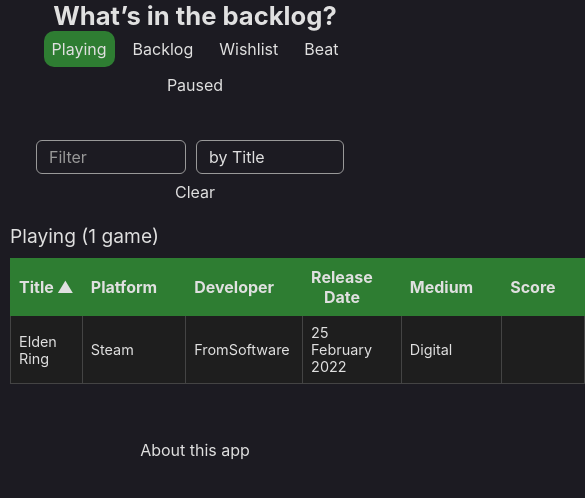
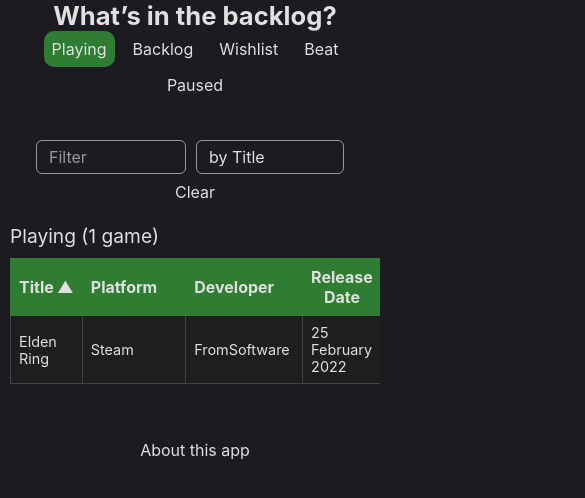
Before and after one commit to alexgibson/games, a React (Vite) app: page / in a window 390 px wide. Shown: the top 498 px of the page, 585 px wide, since content can reach past the window. Built offline with nearby package versions, Linux system fonts and the light colour scheme.

Commit message:
Scroll table overflow on small screens, remove sticky header

```diff
--- a/src/css/styles.css
+++ b/src/css/styles.css
@@ -167,6 +167,10 @@
 
 /** <table> **/
 
+.table-wrapper {
+  overflow-x: auto;
+}
+
 table {
   background-color: var(--color-table-background);
   border-collapse: collapse;
@@ -174,7 +178,6 @@
   font-size: var(--font-size-table);
   margin: var(--margin-md) auto 0;
   width: 100%;
-  z-index: 1;
 }
 
 table caption {
@@ -182,14 +185,6 @@
   font-size: var(--font-size-sub-heading);
   margin: var(--margin-sm) 0;
   text-align: left;
-}
-
-@media (prefers-reduced-motion: no-preference) {
-  thead {
-    position: sticky;
-    top: 0;
-    z-index: 2;
-  }
 }
 
 thead th {
--- a/src/js/components/Table.tsx
+++ b/src/js/components/Table.tsx
@@ -12,7 +12,7 @@
   const order = gamesCtx.sortAscending ? "ascending" : "descending";
 
   return (
-    <>
+    <div className="table-wrapper">
       <table id={`${gamesCtx.activeTabButton}-Table`} aria-live="polite">
         <caption>
           {gamesCtx.activeTabButton} ({gamesCtx.games.length}{" "}
@@ -39,7 +39,7 @@
           ))}
         </tbody>
       </table>
-    </>
+    </div>
   );
 };
 
```
